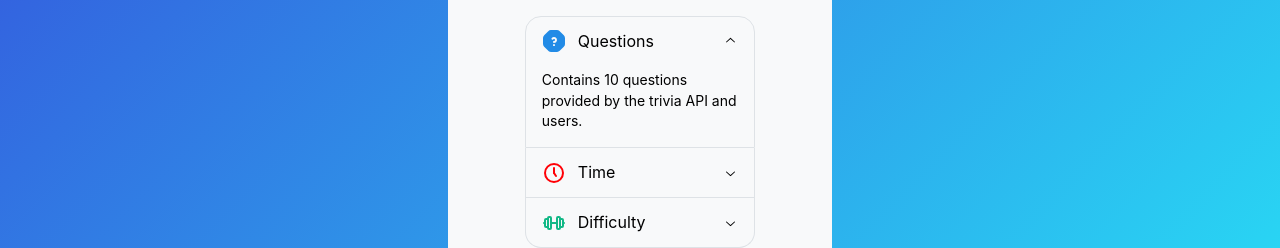
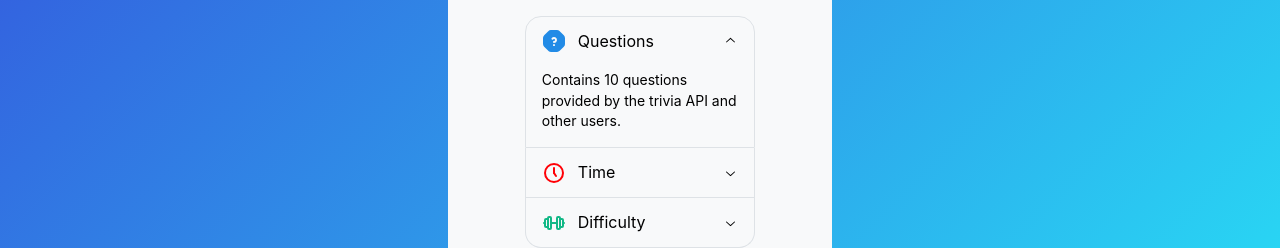
Before and after one commit to JustBecerra/QuizTime, a Next.js app: page / in a window 1280 px wide. Both pictures are taken after a click on the button "Questions". Shown: the part 272-520 px from the top of the page. Built offline with nearby package versions, Linux system fonts and the light colour scheme; no server answers.

Commit message:
add multiple open accordions

```diff
--- a/components/maininfocard/index.tsx
+++ b/components/maininfocard/index.tsx
@@ -1,14 +1,5 @@
 "use client";
-import {
-  Button,
-  Flex,
-  Title,
-  rem,
-  Accordion,
-  Text,
-  Modal,
-  TextInput,
-} from "@mantine/core";
+import { Button, Flex, Title, rem, Accordion, Text } from "@mantine/core";
 import {
   IconBarbell,
   IconClockHour5,
@@ -16,7 +7,7 @@ import {
   IconHelpOctagonFilled,
 } from "@tabler/icons-react";
 import Link from "next/link";
-import { useContext, useEffect } from "react";
+import { useContext, useEffect, useState } from "react";
 import QuizContext from "../../context/QuizProvider";
 import { useDisclosure } from "@mantine/hooks";
 import { SubmitModal } from "../submitmodal";
@@ -24,6 +15,7 @@ import { SubmitModal } from "../submitmodal";
 export const Maininfocard = () => {
   const { handlePlayAgain } = useContext(QuizContext);
   const [opened, { open, close }] = useDisclosure(false);
+  const [accordionOpen, setAccordionOpen] = useState<string[]>([]);
   const questionIcon = (
     <IconHelpOctagonFilled
       style={{
@@ -54,6 +46,7 @@ export const Maininfocard = () => {
   useEffect(() => {
     handlePlayAgain();
   }, []);
+
   return (
     <Flex
       bg="gray.0"
@@ -74,14 +67,22 @@ export const Maininfocard = () => {
         <Title order={1} c="deepBlue.4" fs="italic">
           Test your knowledge
         </Title>
-        <Accordion w="60%" variant="contained" radius="lg">
+        <Accordion
+          w="60%"
+          variant="contained"
+          radius="lg"
+          multiple
+          value={accordionOpen}
+          onChange={setAccordionOpen}
+        >
           <Accordion.Item value="Questions">
             <Accordion.Control icon={questionIcon}>
               <Text>Questions</Text>
             </Accordion.Control>
             <Accordion.Panel>
               <Text size="sm">
-                Contains 10 questions provided by the trivia API and users.
+                Contains 10 questions provided by the trivia API and other
+                users.
               </Text>
             </Accordion.Panel>
           </Accordion.Item>
```
